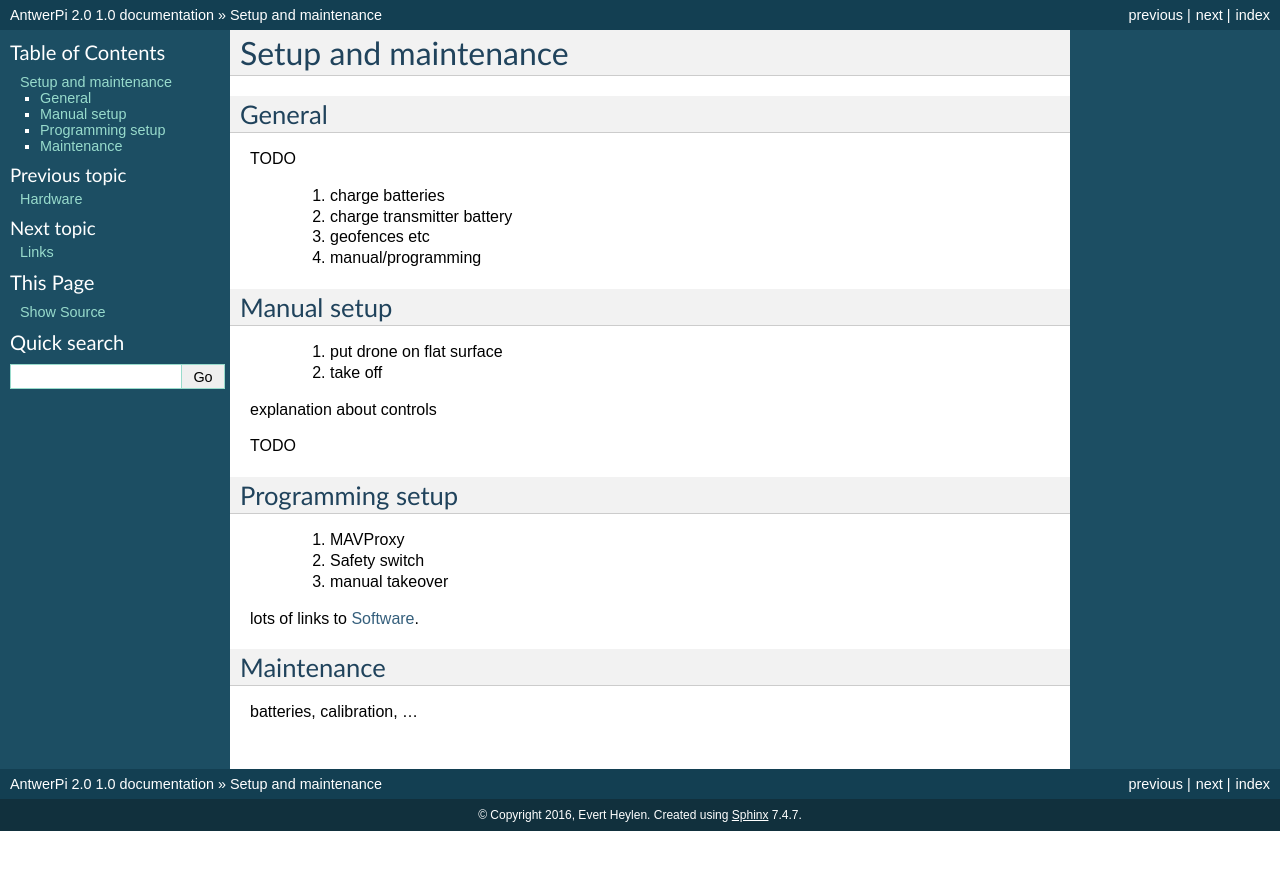
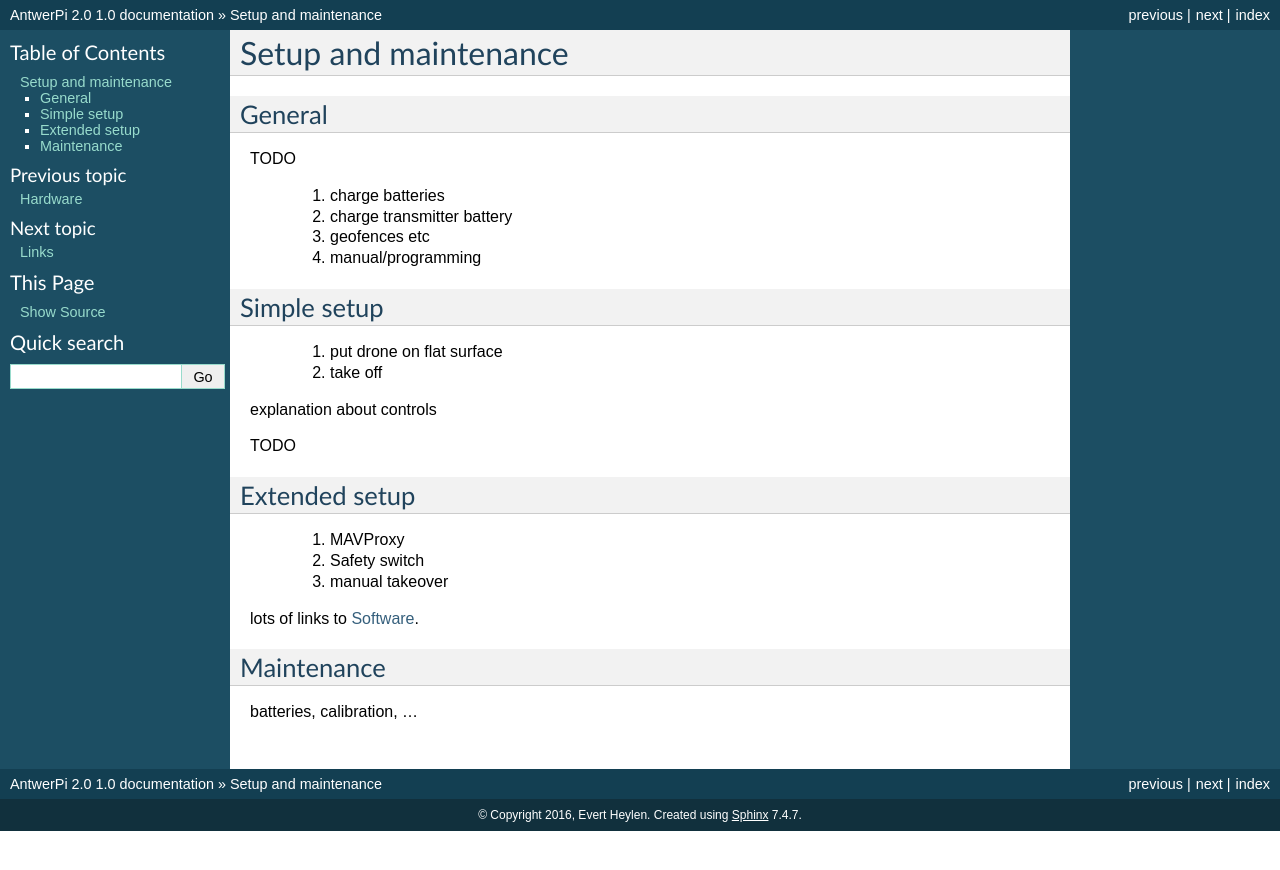
Before and after one commit to eestec-antwerp/AntwerPi2, a Sphinx documentation site: the page built from docs/source/quadcopter/setup.rst, in a window 1280 px wide. Shown: the top 870 px of the page. Built offline with Sphinx 7.4.7, drawn with Linux system fonts in a browser that asks for light colours.

Commit message:
Update setup.rst

```diff
--- a/docs/source/quadcopter/setup.rst
+++ b/docs/source/quadcopter/setup.rst
@@ -14,9 +15,7 @@ TODO
   4. manual/programming
 
 
-.. _manual-setup:
-
-Manual setup
+Simple setup
 ============
 
   1. put drone on flat surface
@@ -26,10 +25,8 @@ explanation about controls
 
 TODO
 
-.. _programming-setup:
-
-Programming setup
-=================
+Extended setup
+==============
 
   1. MAVProxy
   2. Safety switch
```
Also changed, not shown: other parts of docs/source/quadcopter/setup.rst (+1 -0 lines).
